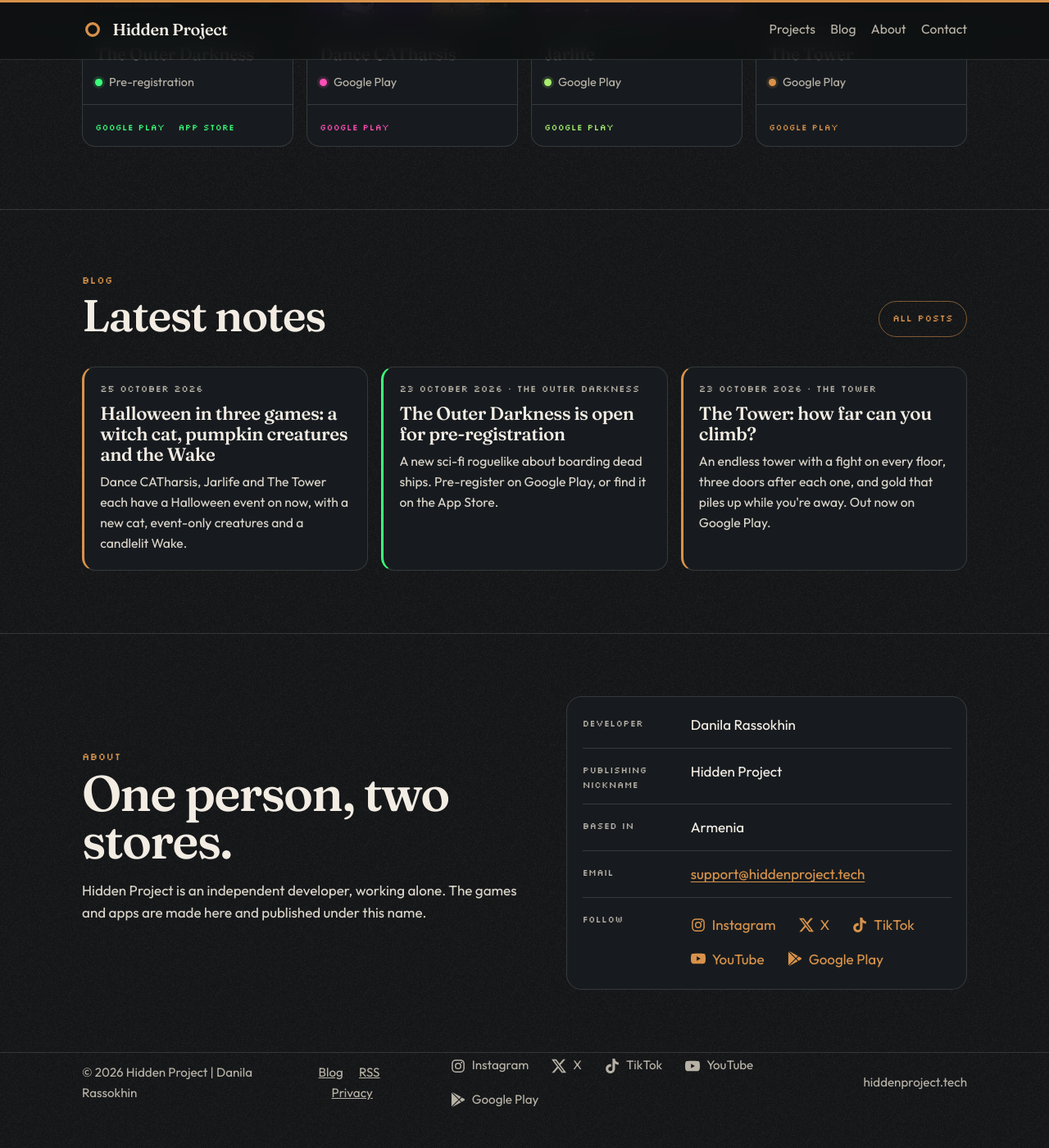
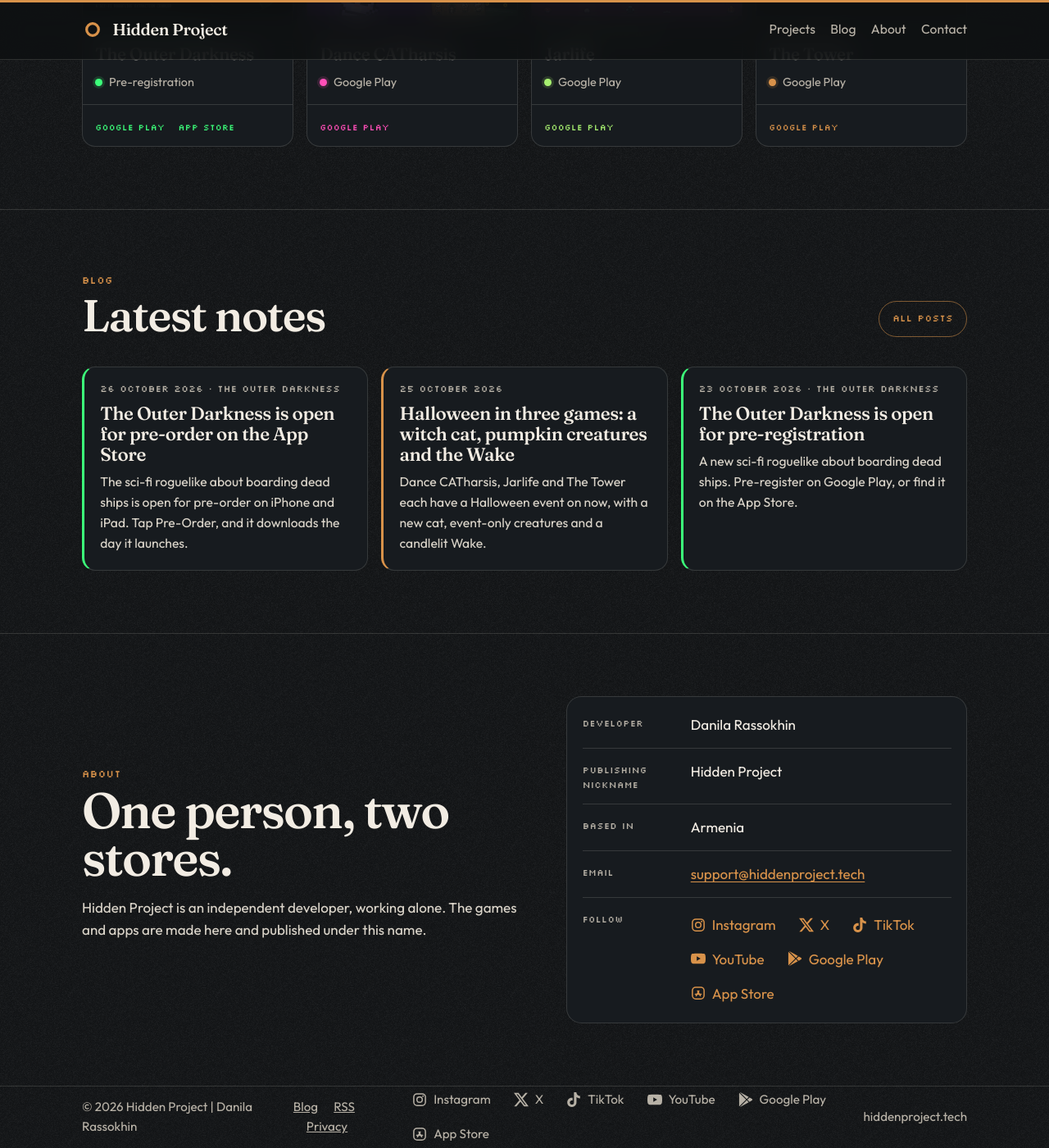
Before and after one commit to CrissNamon/hiddenproject.tech, a Jekyll site: the page built from index.html, in a window 1280 px wide and 1400 px high, scrolled down 1125 px. Shown: the whole window at 82% size. Built offline with Jekyll 4.4.1, drawn with Linux system fonts in a browser that asks for light colours; before the commit the page ends 2483 px from its top, so only the background shows below that.

Commit message:
The Outer Darkness: pre-order on the App Store, a post about it, and the App Store developer page

```diff
--- a/_config.yml
+++ b/_config.yml
@@ -27,6 +27,9 @@
   - name: Google Play
     icon: google-play
     url: https://play.google.com/store/apps/dev?id=7391390601934110448
+  - name: App Store
+    icon: app-store
+    url: https://apps.apple.com/us/developer/danila-rassokhin/id6824474400
 
 markdown: kramdown
 kramdown:
--- a/_data/games.yml
+++ b/_data/games.yml
@@ -26,7 +26,7 @@
       label: Pre-register on Google Play
       url: https://play.google.com/store/apps/details?id=tech.hiddenproject.theouterdarkness
     - name: App Store
-      label: Download on the App Store
+      label: Pre-order on the App Store
       url: https://apps.apple.com/us/app/the-outer-darkness-sci-fi-rpg/id6824474398
   about:
     - Dead ships drift back out of the dark with their holds full and their crews still aboard. Pick a derelict on your scanner, board it, and fight your way deck by deck to the escape shuttle. Aim each shot at a body part, take what you can carry, and get out. Die, and everything you brought stays aboard.
--- a/_includes/social-links.html
+++ b/_includes/social-links.html
@@ -16,6 +16,8 @@
         <path fill="currentColor" fill-rule="evenodd" d="M23.498 6.186a3.016 3.016 0 0 0-2.122-2.136C19.505 3.545 12 3.545 12 3.545s-7.505 0-9.377.505A3.017 3.017 0 0 0 .502 6.186C0 8.07 0 12 0 12s0 3.93.502 5.814a3.016 3.016 0 0 0 2.122 2.136c1.871.505 9.376.505 9.376.505s7.505 0 9.377-.505a3.015 3.015 0 0 0 2.122-2.136C24 15.93 24 12 24 12s0-3.93-.502-5.814zM9.545 15.568V8.432L15.818 12l-6.273 3.568z"/>
         {%- elsif link.icon == "google-play" -%}
         <path fill="currentColor" d="M22.018 13.298l-3.919 2.218-3.515-3.493 3.543-3.521 3.891 2.202a1.49 1.49 0 0 1 0 2.594zM1.337.924a1.486 1.486 0 0 0-.112.568v21.017c0 .217.045.419.124.6l11.155-11.087L1.337.924zm12.207 10.065l3.258-3.238L3.45.195a1.466 1.466 0 0 0-.946-.179l11.04 10.973zm0 2.067l-11 10.933c.298.036.612-.016.906-.183l13.324-7.54-3.23-3.21z"/>
+        {%- elsif link.icon == "app-store" -%}
+        <rect x="2.5" y="2.5" width="19" height="19" rx="5.5" fill="none" stroke="currentColor" stroke-width="2"/><path d="M8.6 16.6 13.1 8.6M15.4 16.6 10.9 8.6M7.2 13.9h9.6" fill="none" stroke="currentColor" stroke-width="2" stroke-linecap="round"/>
         {%- endif -%}
       </svg>
       <span>{{ link.name }}</span>
--- /dev/null
+++ b/_posts/2026-10-26-the-outer-darkness-app-store-pre-order.md
@@ -0,0 +1,25 @@
+---
+title: The Outer Darkness is open for pre-order on the App Store
+seo_title: "Pre-Order The Outer Darkness on the App Store for iPhone and iPad"
+date: 2026-10-26 08:00:00 +0400
+description: The sci-fi roguelike about boarding dead ships is open for pre-order on iPhone and iPad. Tap Pre-Order, and it downloads the day it launches.
+game: the-outer-darkness
+---
+
+The Outer Darkness is now open for pre-order on the App Store, for iPhone and iPad. With pre-registration already open on Google Play, both stores are ready for launch day.
+
+<img src="/the-outer-darkness/shot-03.webp" width="320" height="569" alt="The Outer Darkness ship scanner, with derelicts in range around your ship." loading="lazy">
+
+## How a pre-order works
+
+Open [The Outer Darkness on the App Store](https://apps.apple.com/us/app/the-outer-darkness-sci-fi-rpg/id6824474398) and tap **Pre-Order**. The game is free, so there's nothing to pay. On launch day it downloads to your iPhone or iPad on its own.
+
+On Android, the same thing is [pre-registration on Google Play](https://play.google.com/store/apps/details?id=tech.hiddenproject.theouterdarkness).
+
+## What you're signing up for
+
+Dead ships drift back out of the dark with their holds full and their crews still aboard. Pick a derelict on your scanner, board it, aim each shot at a body part, and reach the escape shuttle with whatever you can carry. Die, and everything you brought stays aboard.
+
+A boarding takes 5 to 15 minutes, it's played one-handed in portrait, and a run saves when you stop. There's no pay-to-win.
+
+The [first post](/blog/the-outer-darkness-pre-registration/) walks through a boarding step by step, and the [game page](/the-outer-darkness/) has the screenshots.
--- a/index.html
+++ b/index.html
@@ -14,6 +14,7 @@
               <p class="lede">An independent developer publishing on Google Play and App Store</p>
               <ul class="stores">
                 <li><span class="pip" aria-hidden="true"></span> <a href="https://play.google.com/store/apps/dev?id=7391390601934110448">Google Play</a></li>
+                <li><span class="pip" aria-hidden="true"></span> <a href="https://apps.apple.com/us/developer/danila-rassokhin/id6824474400">App Store</a></li>
               </ul>
             </div>
             <figure class="phone hero-phone">
--- a/the-outer-darkness/google-play/index.html
+++ b/the-outer-darkness/google-play/index.html
@@ -142,7 +142,7 @@
       <small>Free · get it the day it launches</small>
     </a>
     <a class="cta alt apple" id="cta-ios" href="https://apps.apple.com/us/app/the-outer-darkness-sci-fi-rpg/id6824474398">
-      <span>Download on the App Store</span>
+      <span>Pre-order on the App Store</span>
     </a>
   </div>
   <p class="note" id="note" aria-live="polite"></p>
```
